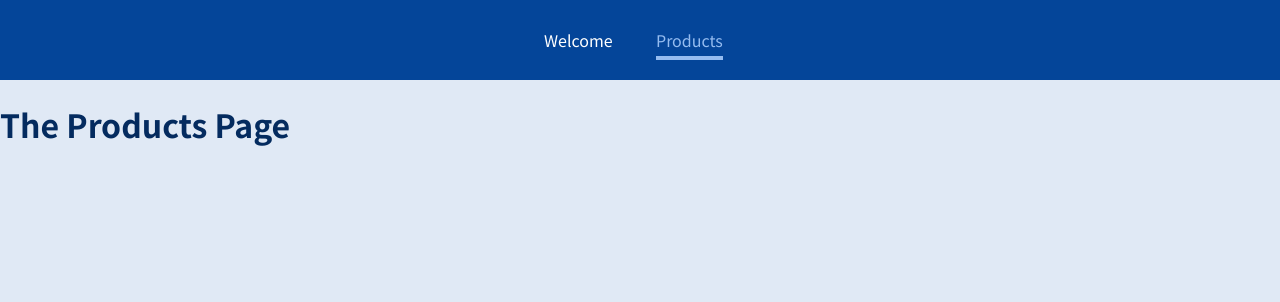
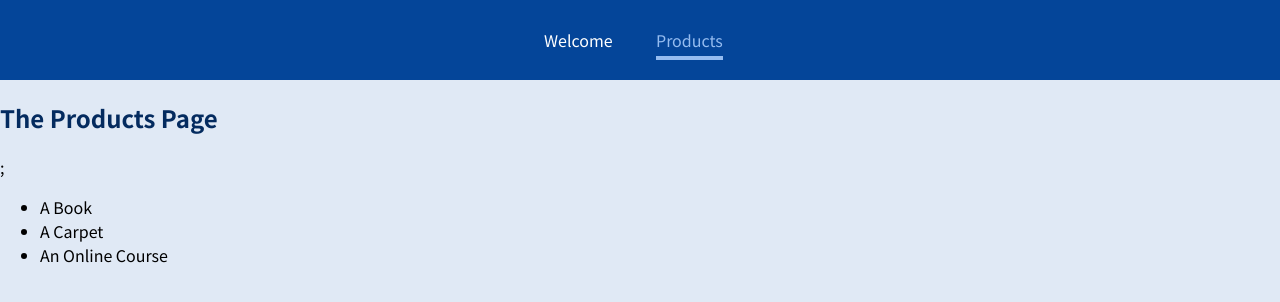
Before and after one commit to ayesha-waris/ReactUdemy, a JavaScript app: page /products in a window 1280 px wide. Shown: the top 302 px of the page. Built offline with nearby package versions, Linux system fonts and the light colour scheme.

Commit message:
useParams added

```diff
--- a/src/App.js
+++ b/src/App.js
@@ -1,5 +1,6 @@
 import {Route} from 'react-router-dom';
 import MainHeader from './components/MainHeader';
+import ProductDetails from './pages/ProductDetails';
 import Products from './pages/Products';
 import Welcome from './pages/Welcome';
 
@@ -14,6 +15,9 @@ function App() {
       <Route path = '/products'>
         <Products/>
       </Route>
+      <Route path = '/product-detail/:productId'>
+        <ProductDetails/>
+      </Route>
     </div>
   );
 }
--- /dev/null
+++ b/src/pages/ProductDetails.js
@@ -0,0 +1,13 @@
+import { useParams } from "react-router-dom";
+const ProductDetails = () => {
+  const params = useParams();
+  console.log(params.productId);
+  return (
+    <section>
+      <h1>Product Details</h1>
+      <p> {params.productId}</p>
+    </section>
+    );
+}
+
+export default ProductDetails;
--- a/src/pages/Products.js
+++ b/src/pages/Products.js
@@ -1,5 +1,17 @@
+import { Link, navLink } from "react-router-dom";
 const Products = () => {
-  return <h1>The Products Page</h1>;
+
+  return (
+    <section>
+ <h1>The Products Page</h1>;
+ <ul>
+ <li>A Book</li>
+        <li>A Carpet</li>
+        <li>An Online Course</li>
+ </ul>
+    </section>
+
+  );
 };
 
 export default Products;
```
